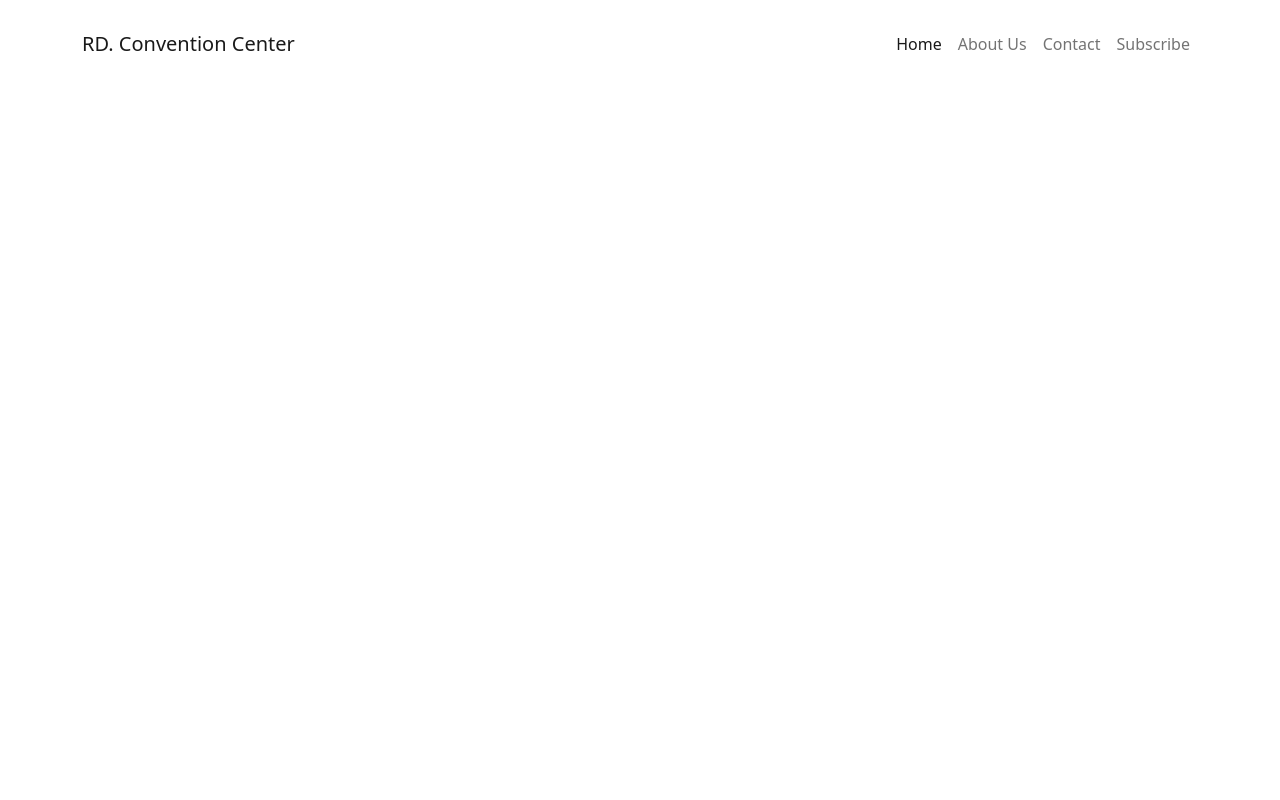
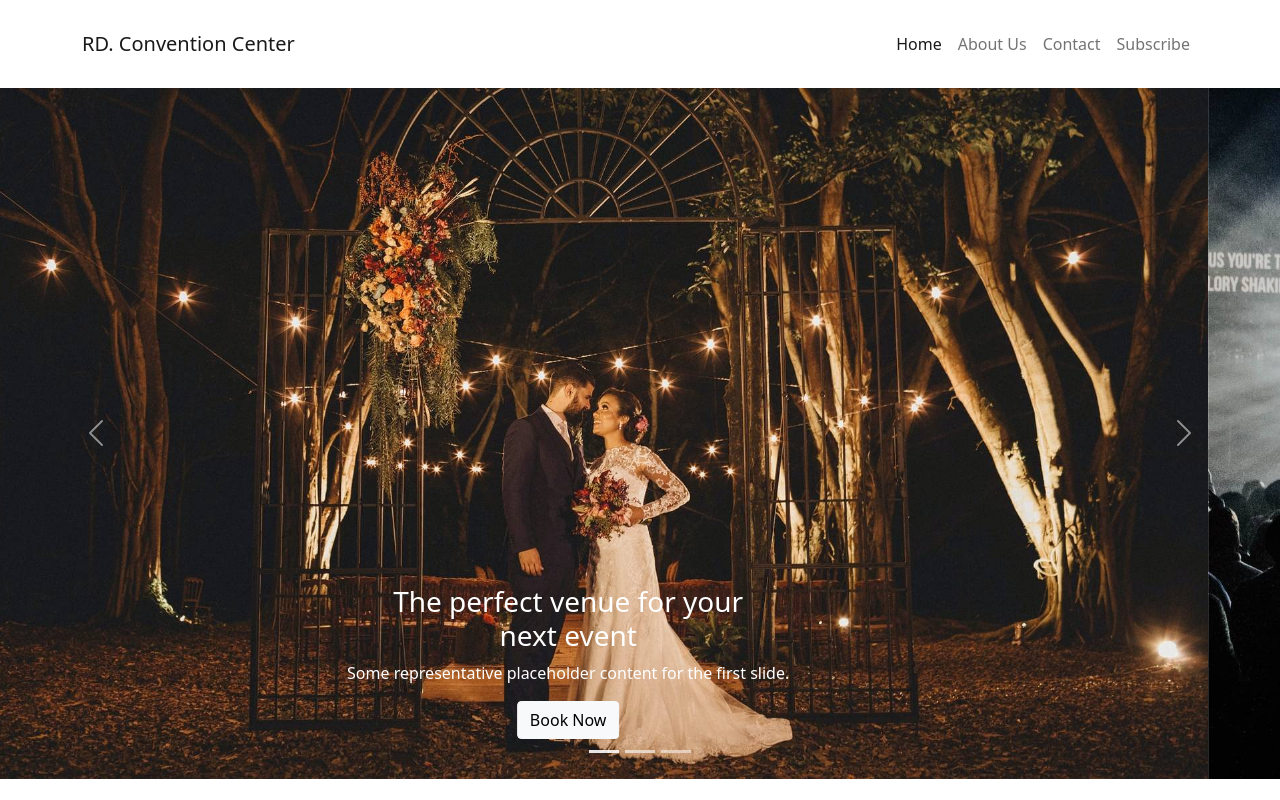
Before and after one commit to rockydasgfx/convention-center, a plain HTML site: page index.html in a window 1280 px wide. Drawn offline with nearby package versions, Linux system fonts and the light colour scheme.

Commit message:
carosel finish

```diff
--- a/index.html
+++ b/index.html
@@ -13,6 +13,15 @@
       integrity="sha384-1BmE4kWBq78iYhFldvKuhfTAU6auU8tT94WrHftjDbrCEXSU1oBoqyl2QvZ6jIW3"
       crossorigin="anonymous"
     />
+
+    <!-- link fontAwsome -->
+    <script
+      src="https://kit.fontawesome.com/aea483361b.js"
+      crossorigin="anonymous"
+    ></script>
+
+    <!-- link css  -->
+    <link rel="stylesheet" href="style.css" />
   </head>
   <body>
     <!-- navbar section -->
@@ -50,7 +59,112 @@
     </nav>
 
     <!-- Carousel section  -->
-    <header></header>
+    <header>
+      <div
+        id="carouselExampleCaptions"
+        class="carousel slide"
+        data-bs-ride="carousel"
+      >
+        <div class="carousel-indicators">
+          <button
+            type="button"
+            data-bs-target="#carouselExampleCaptions"
+            data-bs-slide-to="0"
+            class="active"
+            aria-current="true"
+            aria-label="Slide 1"
+          ></button>
+          <button
+            type="button"
+            data-bs-target="#carouselExampleCaptions"
+            data-bs-slide-to="1"
+            aria-label="Slide 2"
+          ></button>
+          <button
+            type="button"
+            data-bs-target="#carouselExampleCaptions"
+            data-bs-slide-to="2"
+            aria-label="Slide 3"
+          ></button>
+        </div>
+        <div class="carousel-inner">
+          <div class="carousel-item active">
+            <img
+              src="./images/Carousel/Carousel-1.jpg"
+              class="d-block w-100 resize-image"
+              alt="..."
+            />
+            <div class="carousel-caption">
+              <h3>
+                The perfect venue for your <br />
+                next event
+              </h3>
+              <p>
+                Some representative placeholder content for the first slide.
+              </p>
+              <button type="button" class="btn btn-light">Book Now</button>
+            </div>
+          </div>
+          <div class="carousel-item">
+            <img
+              src="./images/Carousel/Carousel-2.jpg"
+              class="d-block w-100"
+              alt="..."
+            />
+            <div class="carousel-caption">
+              <h3>
+                An exceptional experience <br />
+                every time.
+              </h3>
+              <p>
+                Some representative placeholder content for the second slide.
+              </p>
+              <button type="button" class="btn btn-light">Book Now</button>
+            </div>
+          </div>
+          <div class="carousel-item">
+            <img
+              src="./images/Carousel/Carousel-3.jpg"
+              class="d-block w-100"
+              alt="..."
+            />
+            <div class="carousel-caption">
+              <h3>
+                Because in your dreams,<br />
+                every detail matters.
+              </h3>
+              <p>
+                Some representative placeholder content for the third slide.
+              </p>
+              <button type="button" class="btn btn-light">Book Now</button>
+            </div>
+          </div>
+        </div>
+        <button
+          class="carousel-control-prev"
+          type="button"
+          data-bs-target="#carouselExampleCaptions"
+          data-bs-slide="prev"
+        >
+          <span class="carousel-control-prev-icon" aria-hidden="true"></span>
+          <span class="visually-hidden">Previous</span>
+        </button>
+        <button
+          class="carousel-control-next"
+          type="button"
+          data-bs-target="#carouselExampleCaptions"
+          data-bs-slide="next"
+        >
+          <span class="carousel-control-next-icon" aria-hidden="false"></span>
+          <span class="visually-hidden">Next</span>
+        </button>
+      </div>
+    </header>
+
+    <main>
+      <!-- package section  -->
+
+    </main>
 
     <!-- add bootstrap js file -->
     <script
--- /dev/null
+++ b/style.css
@@ -0,0 +1,10 @@
+.card-color{
+
+}
+
+/* Small devices (landscape phones, 576px and up) */
+@media (max-width: 576px) {
+    .resize-image {
+        transform: scale(2,2);
+      }
+}
```
Also changed, not shown: images/Carousel/Carousel-1.jpg (added), images/Carousel/Carousel-2.jpg (added), images/Carousel/Carousel-3.jpg (added).
